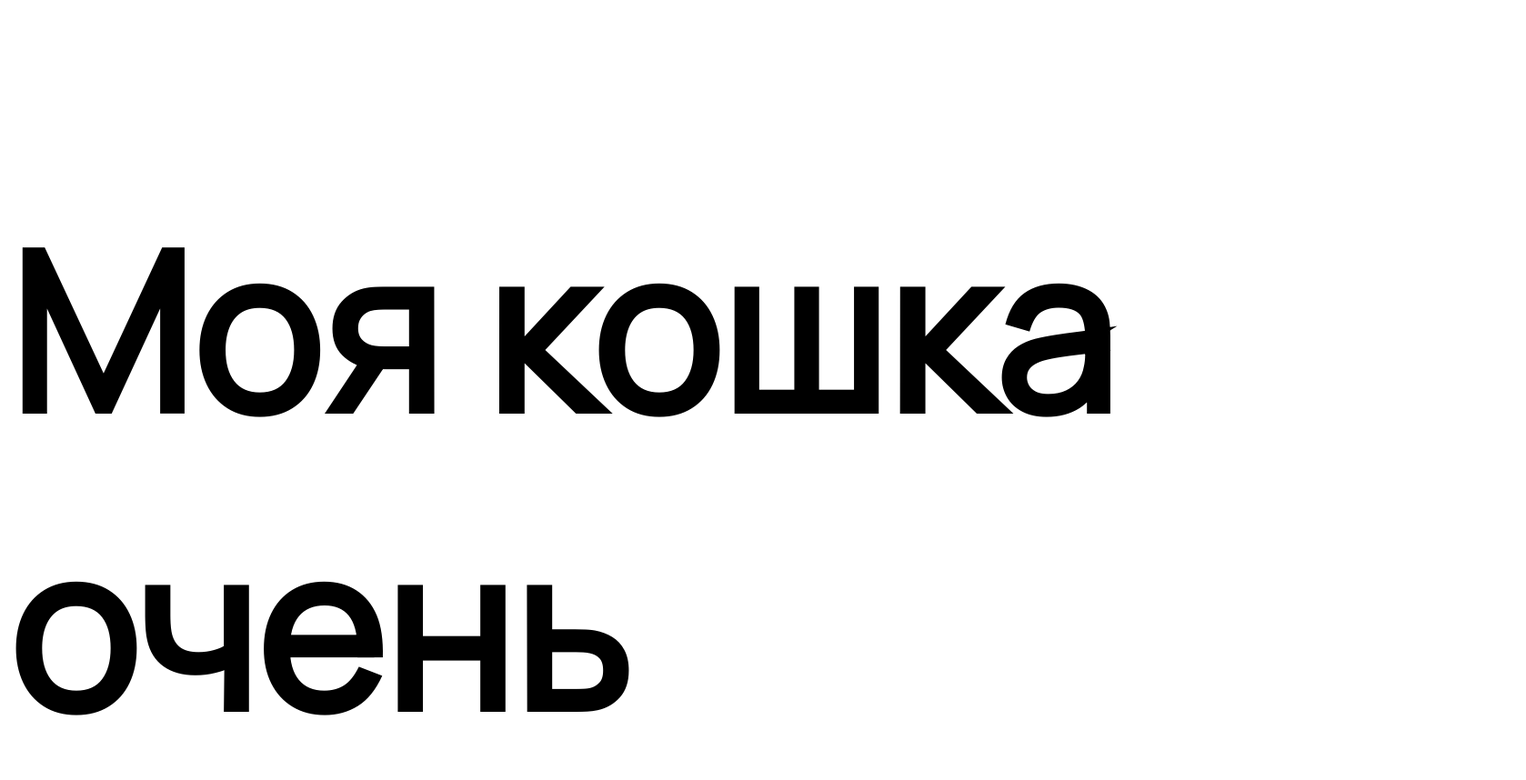
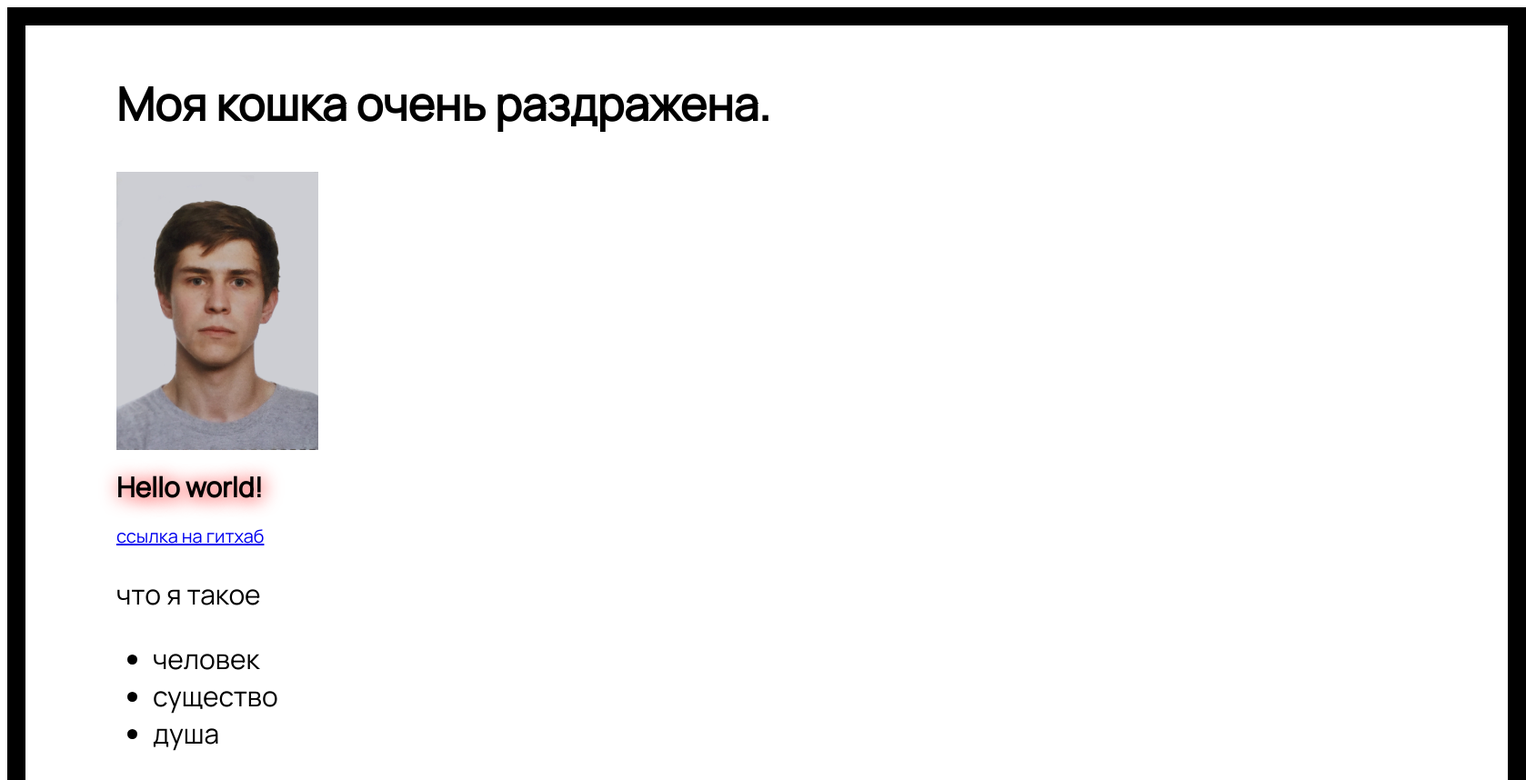
Before and after one commit to ksontoktin/testing_website, a plain HTML site: page index.html in a window 1280 px wide. Shown: the top 858 px of the page at 91% size, 1678 px wide, since content can reach past the window. Drawn offline with Linux system fonts and the light colour scheme.

Commit message:
adding js and changes

```diff
--- a/index.html
+++ b/index.html
@@ -10,10 +10,6 @@
   </head>
   <body>
     <h2>Моя кошка <strong>очень</strong> раздражена.</h2>
-
-    <h2>    </h2>
-
-    <h2>Иногда сильно, иногда нет.</h2>
 
     <img src="images/my_photo.png" alt="фотография меня" style="width:15%;">
     <!-- <img src="images/snejinka.jpeg" alt="настина снежинка" style="width:10%;"> -->
@@ -29,7 +25,8 @@
       <li>существо</li>
       <li>душа</li>
     </ul>
-</div>
+
+    <script src="scripts/main.js"></script> <!-- связка с js файлом -->
   </body>
 
 
--- /dev/null
+++ b/scripts/main.js
@@ -0,0 +1,2 @@
+var myHeading = document.querySelector('h1');
+myHeading.textContent = 'Hello world!';
--- a/styles/style.css
+++ b/styles/style.css
@@ -4,8 +4,14 @@ html {
 }
 
 h1 {
-  font-size: 100px;
+  font-size: 30px;
   text-align: left;
+}
+
+h1 {
+  margin: 0;
+  padding: 20px 0;
+  text-shadow: 2px 2px 20px red;
 }
 
 p, li {
@@ -16,6 +22,23 @@ p, li {
 
 
 h2 {
-  font-size: 240px;
+  font-size: 50px;
   text-align: left;
 }
+
+html {
+  background-color: #FFFFFF;
+}
+
+body {
+  width: 1480px;
+  margin: 0 155;
+  background-color: #FFFFFF;
+  padding: 10px 50px 50px 100px;
+  border: 20px solid black;
+}
+
+img {
+  display: block;
+  margin: 0 0;
+}
```
